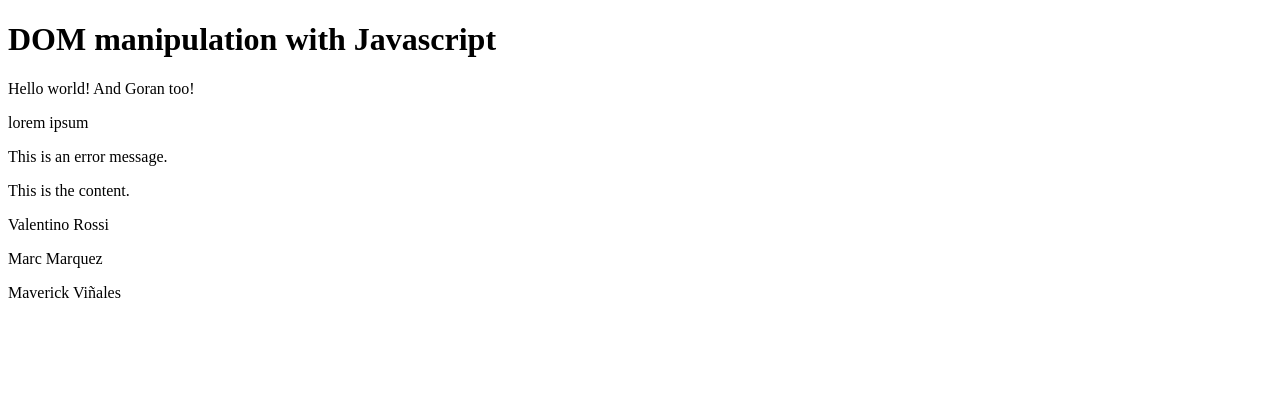
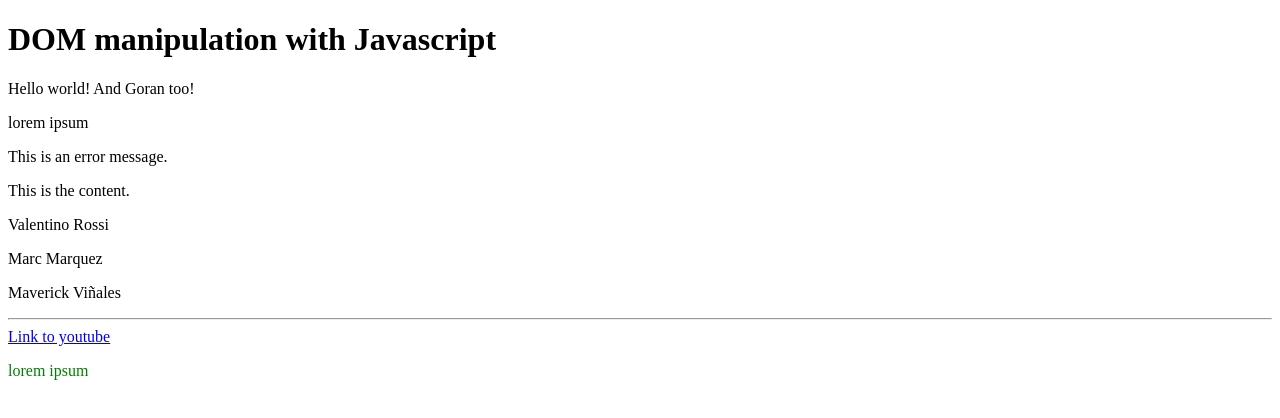
Before and after one commit to goranferbisek/javascript-playground, a plain HTML site: page DOM/index.html in a window 1280 px wide. Drawn offline with Linux system fonts and the light colour scheme.

Commit message:
Get and set attributes

```diff
--- a/DOM/index.html
+++ b/DOM/index.html
@@ -17,6 +17,11 @@
         <p>This is the content.</p>
     </div>
 
+    <hr>
+    <a href="https://www.google.com" target="_blank">Link to google</a>
+
+    <p class="error2">lorem ipsum</p>
+
     <script src="main.js"></script>
 </body>
 </html>
--- a/DOM/main.js
+++ b/DOM/main.js
@@ -18,3 +18,13 @@ const people = ['Valentino Rossi', 'Marc Marquez', 'Maverick Viñales'];
 people.forEach(person => {
     content.innerHTML += `<p>${person}</p>`;
 });
+
+// change a link
+const link = document.querySelector('a');
+link.setAttribute('href', 'https://www.youtube.com');
+link.innerText = 'Link to youtube';
+
+const message = document.querySelector('p.error2');
+console.log(message.getAttribute('class'));
+message.setAttribute('class', 'success');
+message.setAttribute('style', 'color: green;');
```
